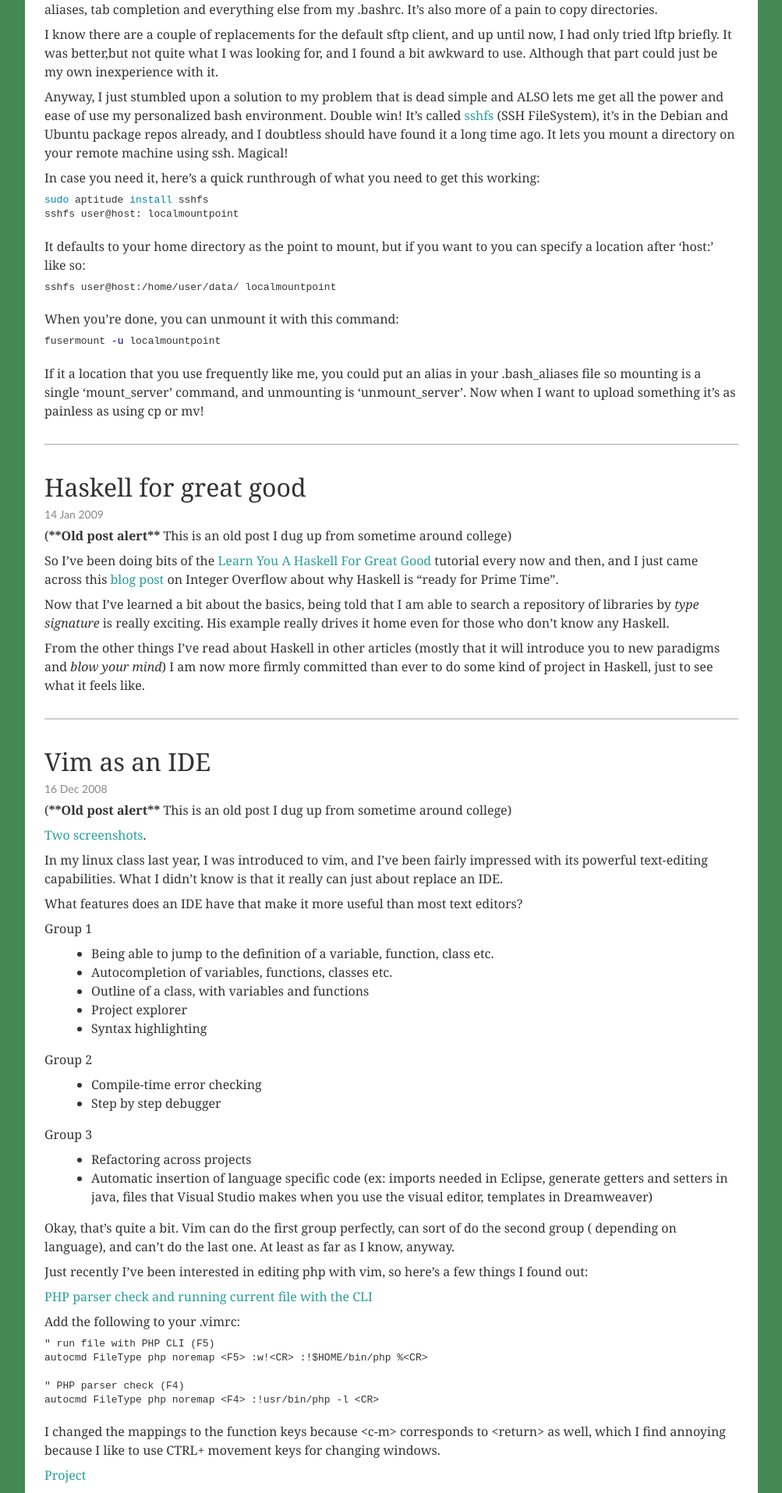
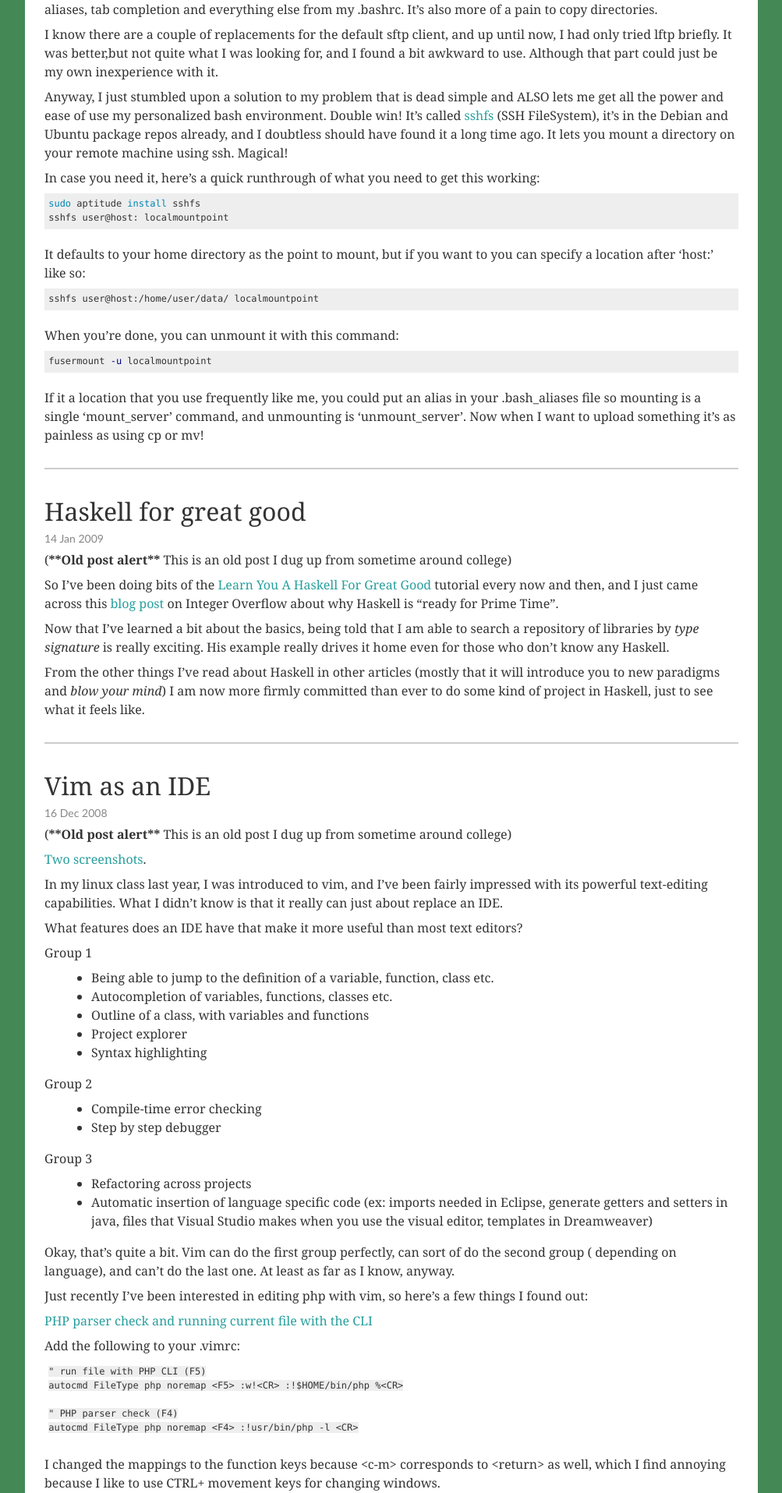
Before and after one commit to nickknw/nickknowlson.com, a Jekyll site: the page built from blog/index.html, in a window 1280 px wide. Shown: the part 780-2695 px from the top of the page at 78% size, without its empty margins (138-1141 px from the left). Built offline with Jekyll 4.4.1, drawn with Linux system fonts in a browser that asks for light colours; nearby versions of some CDN libraries.

Commit message:
change appearance of code segments

```diff
--- a/css/style.css
+++ b/css/style.css
@@ -358,3 +358,19 @@ hr.fancyrule {
     -webkit-box-shadow: 0px 0px 10px 0px #888;
     box-shadow: 0px 0px 10px 0px #888;
 }
+
+pre {
+    background-color: #EEEEEE;
+    padding: 0.4em;
+}
+
+code {
+    font-size:12px;
+    font-family: Consolas,Menlo,Monaco,Lucida Console,Liberation Mono,DejaVu Sans Mono,Bitstream Vera Sans Mono,Courier New,monospace,serif;
+    background-color: #EEEEEE;
+    padding: 3px;
+}
+
+pre code {
+    padding: 0;
+}
```
